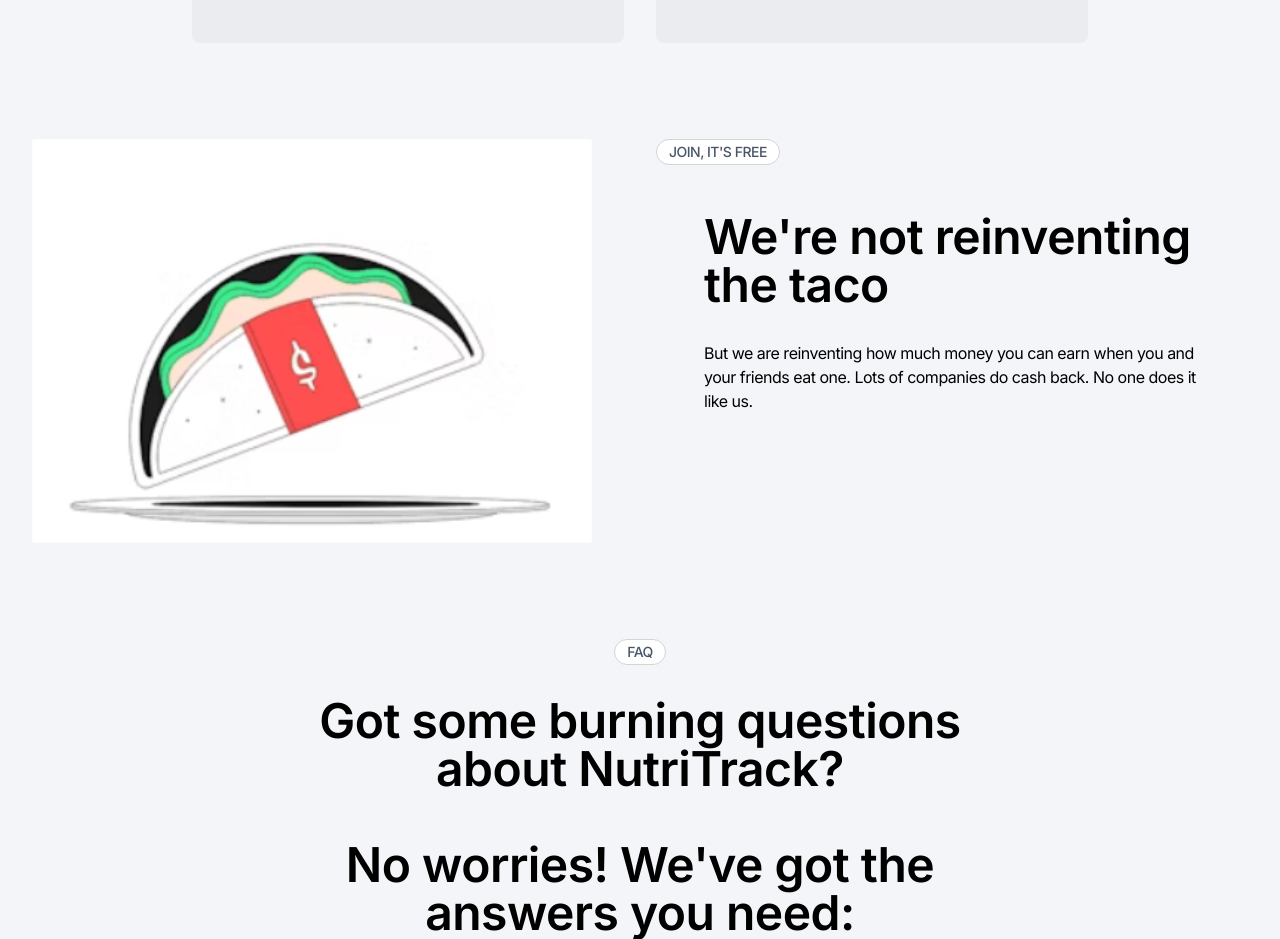
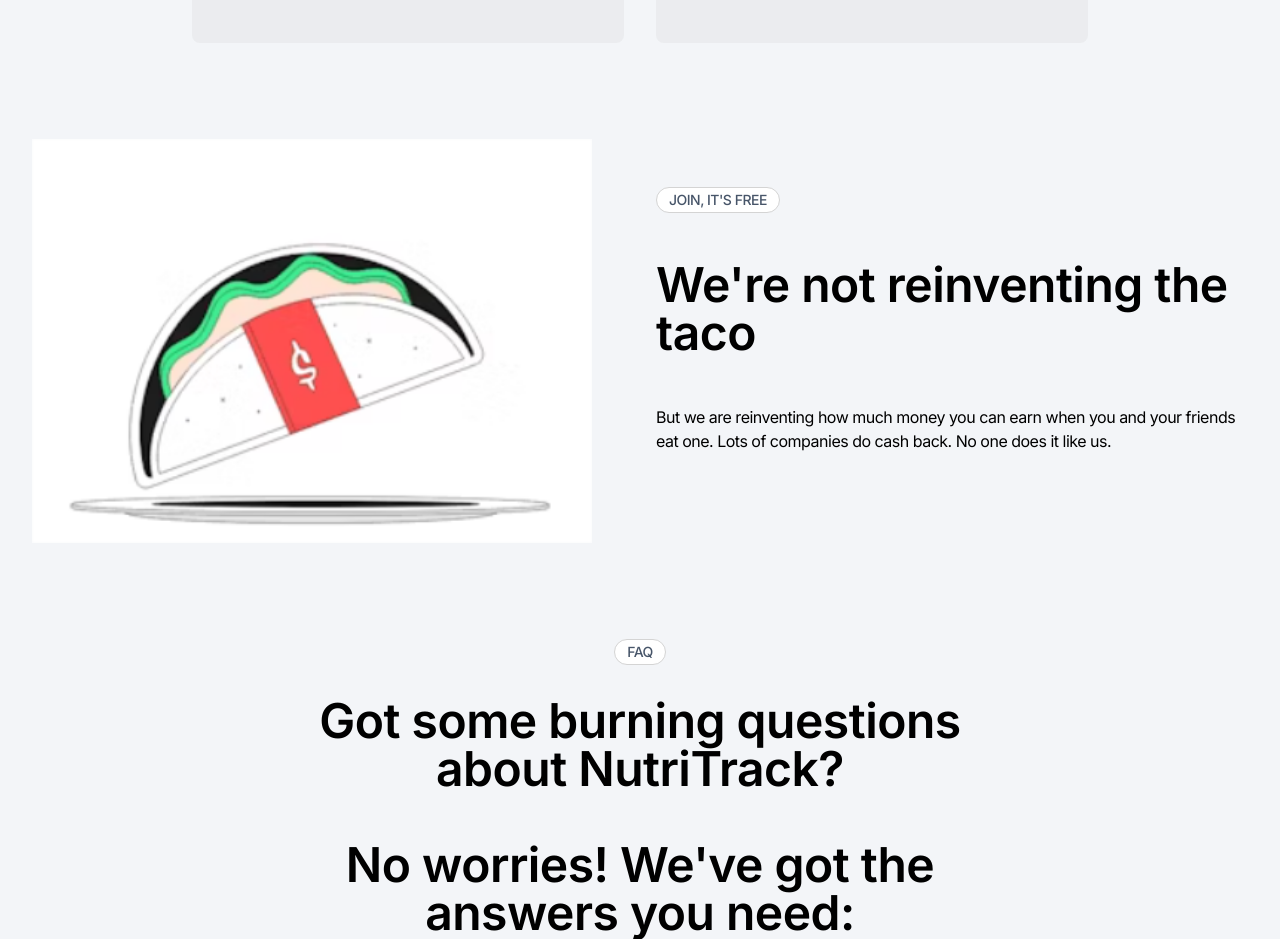
Before and after one commit to Gede-A/KezaKitchen, a Next.js app: page / in a window 1280 px wide. Shown: the part 3740-4679 px from the top of the page. Built offline with nearby package versions, Linux system fonts and the light colour scheme; no server answers.

Commit message:
update distortion

```diff
--- a/pages/index.js
+++ b/pages/index.js
@@ -150,7 +150,7 @@ export default function Home() {
                                 </div>
                             </div>
 
-                            <div className="flex flex-col space-y-4 w-full md:w-1/2">
+                            <div className="flex flex-col space-y-4 w-full md:w-1/2 m-12">
                                 <BadgeGroup
                                     alignment="left"
                                     className="flex-none"
@@ -159,7 +159,6 @@ export default function Home() {
                                         JOIN, IT&apos;S FREE
                                     </BadgeMessage>
                                 </BadgeGroup>
-                                <div className = "m-12">
                                     <PageTitle className="" type="default">
                                     We&apos;re not reinventing the taco
                                 </PageTitle>
@@ -169,7 +168,7 @@ export default function Home() {
                                     Lots of companies do cash back. No one does
                                     it like us.
                                 </p>
-                                </div>
+
                             </div>
                         </SectionContainer>
                     </MotionBTTContainer>
```
